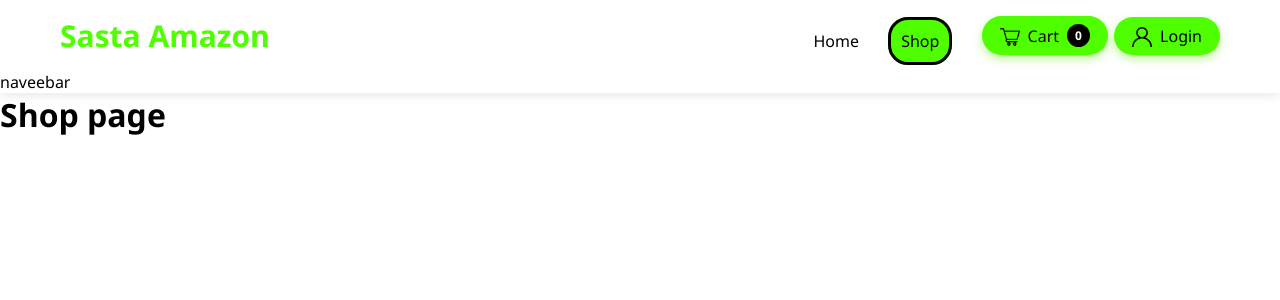
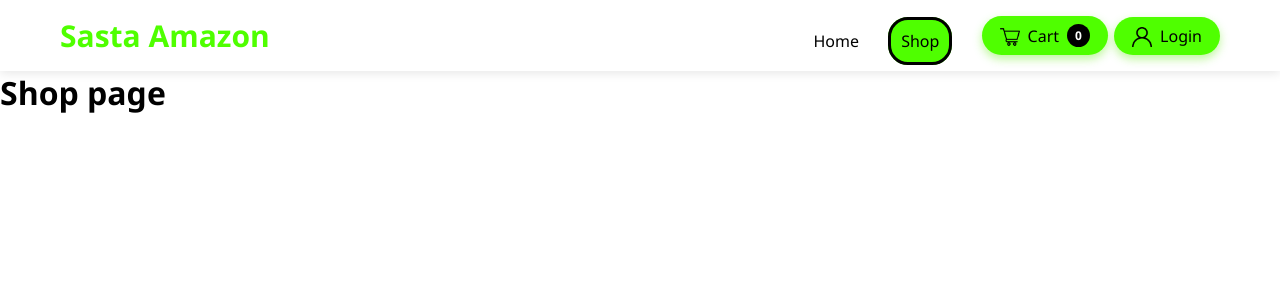
Before and after one commit to Suyash-coder-kumar/Sasta_Amazon, a Django app: page /shop/ in a window 1280 px wide. Shown: the top 300 px of the page. Run offline with Django 5.2, Linux system fonts and the light colour scheme; data that the repository does not hold is empty; parts of the project's set-up code (start-up, migrations or seed data) failed here and were passed over.

Commit message:
fix: remove a typo

```diff
--- a/sasta_amazon/core/templates/core/basic.html
+++ b/sasta_amazon/core/templates/core/basic.html
@@ -31,7 +31,7 @@
                 </a>
             </div>
 
-        </div>naveebar
+        </div>
     </header>
     {% block body %} {% endblock %}
 
```
